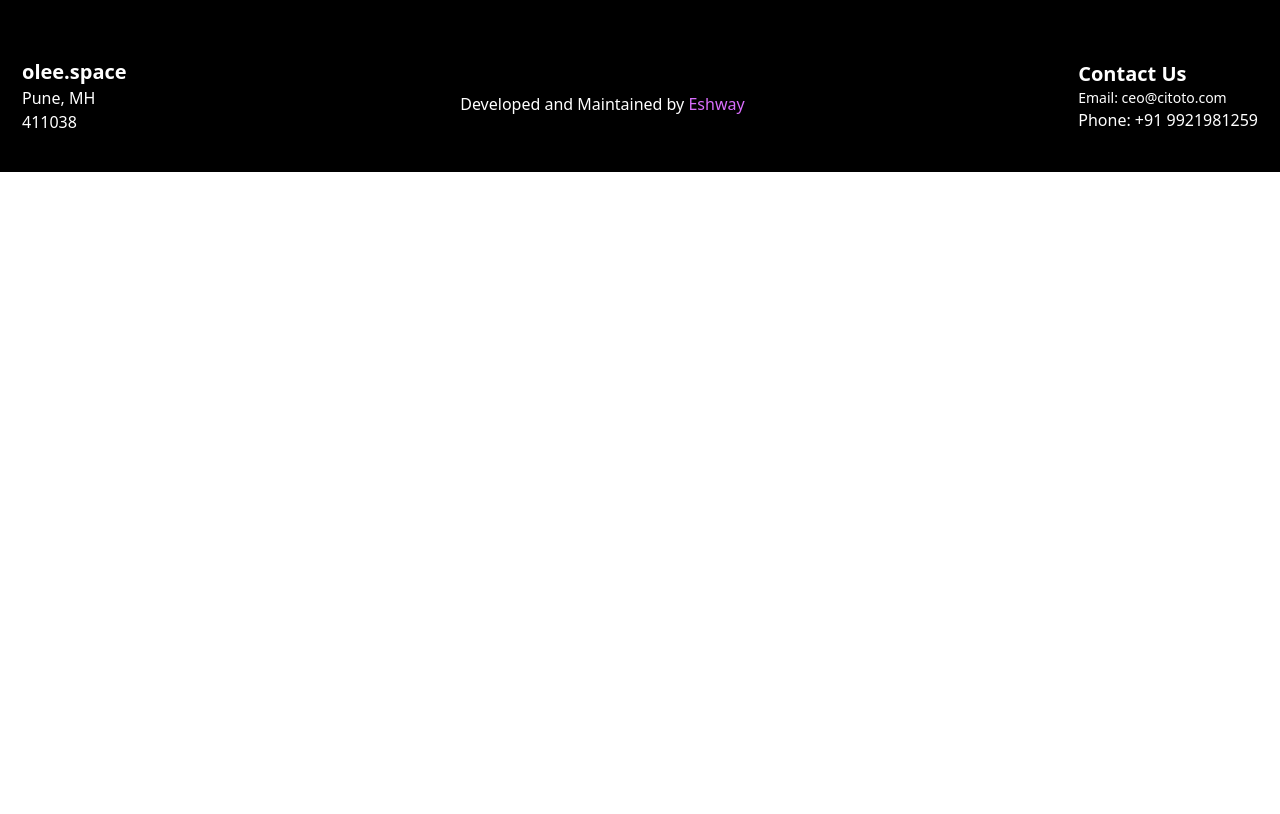
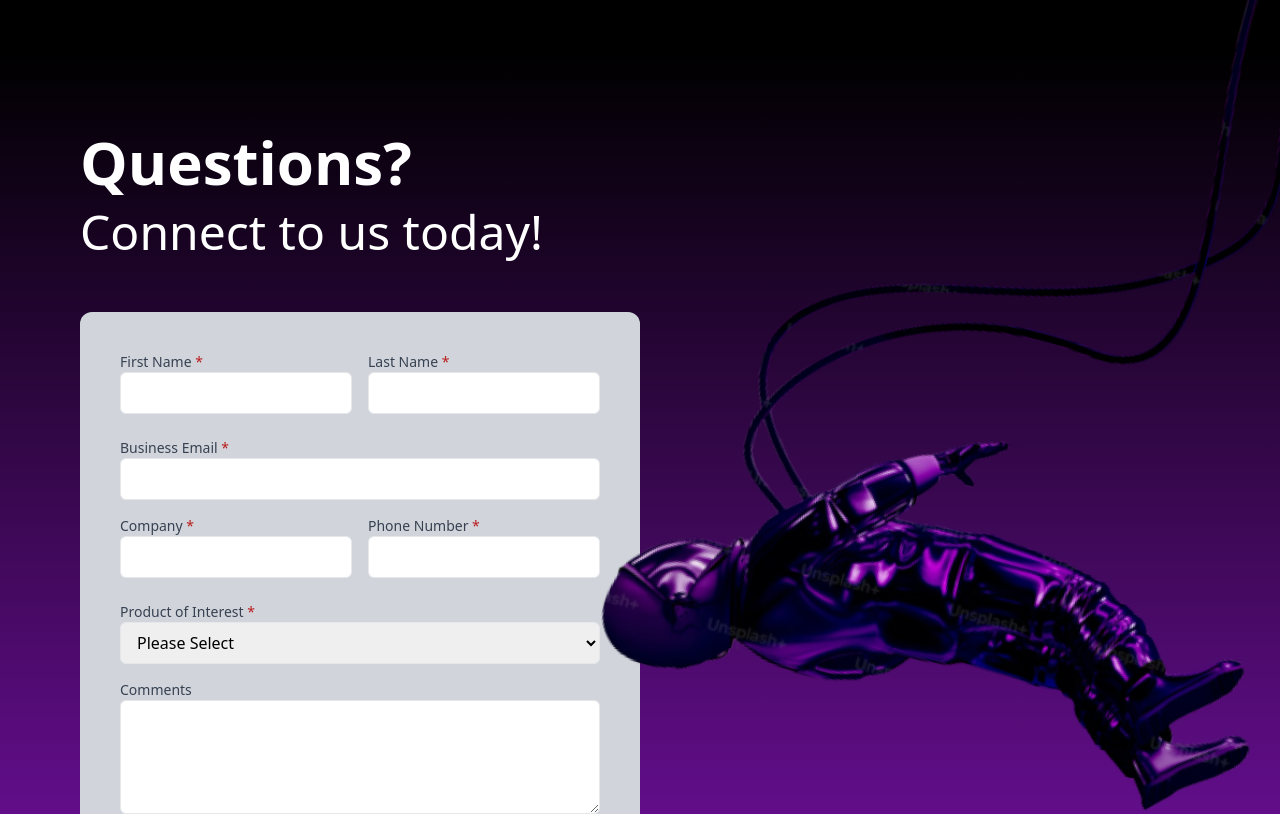
Before and after one commit to Eshller/equateS, a React (Vite) app: page /products in a window 1280 px wide. Shown: the part 3500-4314 px from the top of the page. Before the commit the page ends 3672 px from the top, so only its background shows below. Built offline with nearby package versions, Linux system fonts and the light colour scheme.

Commit message:
update contact page and form

```diff
--- a/src/pages/Landing/Satellite.jsx
+++ b/src/pages/Landing/Satellite.jsx
@@ -9,12 +9,12 @@
 
       {/* Planet */}
       <div
-        className="md:h-[100vh] flex flex-col w-full h-[70vh] text-white items-center justify-center z-10"
+        className="md:h-[140vh] flex flex-col w-full h-[100vh] text-white items-center justify-center z-10"
       >
       </div>
 
       <div className="h-0">
-        <div className="absolute top-[100vh] left-[0vh]  md:top-[120vh]  md:w-[100vw] md:h-[70vh] w-[100vw] h-[90vh] items-center justify-center flex z-0 ">
+        <div className="absolute top-[120vh] left-[0vh]  md:top-[169vh]  md:w-[100vw] md:h-[70vh] w-[100vw] h-[90vh] items-center justify-center flex z-0 ">
               <div
                 className="relative top-[-10vh] md:top-[10vh] h-[53vh] w-[90vw] sm:h-[80vh] sm:w-[100vw] md:w-[100vh] md:h-[110vh] "
                 style={{
--- a/src/pages/Landing/TechProd.jsx
+++ b/src/pages/Landing/TechProd.jsx
@@ -293,7 +293,7 @@
                             width: 0.5 * whiteBarStyle.width,
                             height: '5px',
                             background: 'white',
-                            transition: 'left 0.3s, width 0.3s',
+                            transition: 'left 0.9s, width 0.9s',
                         }}
                     />
                 </div>
--- a/src/pages/Products/Products.jsx
+++ b/src/pages/Products/Products.jsx
@@ -7,6 +7,8 @@
 import product3_vector from '../../assets/product3_vector4.svg';
 import product3 from '../../assets/product3.png';
 import product4 from '../../assets/product4.png';
+import ContactUs from '../Contact/Contact';
+import Questions from './Questions';
 
 const productData = [
   {
@@ -83,6 +85,10 @@
           </div>
         ))}
       </div>
+      <div className='relative top-[-10vh]'>
+      <Questions/>
+      </div>
+
     </div>
   );
 };
--- a/src/pages/Products/Questions.jsx
+++ b/src/pages/Products/Questions.jsx
@@ -28,7 +28,7 @@
       <h2 className="text-xl md:text-5xl mb-4 md:pb-10">Connect to us today!</h2>
 
       <div className="bg-gray-300 p-5 md:p-10 w-full md:w-1/2 container rounded-md md:rounded-xl">
-        <form onSubmit={handleSubmit}>
+        <form className=' relative z-50' onSubmit={handleSubmit}>
           <div className="flex flex-col md:flex-row mb-4">
             <div className="mb-2 md:w-1/2 md:pr-2">
               <label htmlFor="firstName" className="block text-sm font-medium text-gray-700">
@@ -152,7 +152,7 @@
         </form>
       </div>
       <div
-        className="hidden md:block absolute right-0 bottom-0 w-3/5 h-[140vh] z-10"
+        className="hidden md:block absolute right-0 bottom-0 w-3/5 h-[140vh] z-10 mb-20"
         style={{
           backgroundImage: `url(${astronaut})`,
           backgroundSize: 'cover',
```
Also changed, not shown: 1 other file (tests, documents, lock files or other folders).
